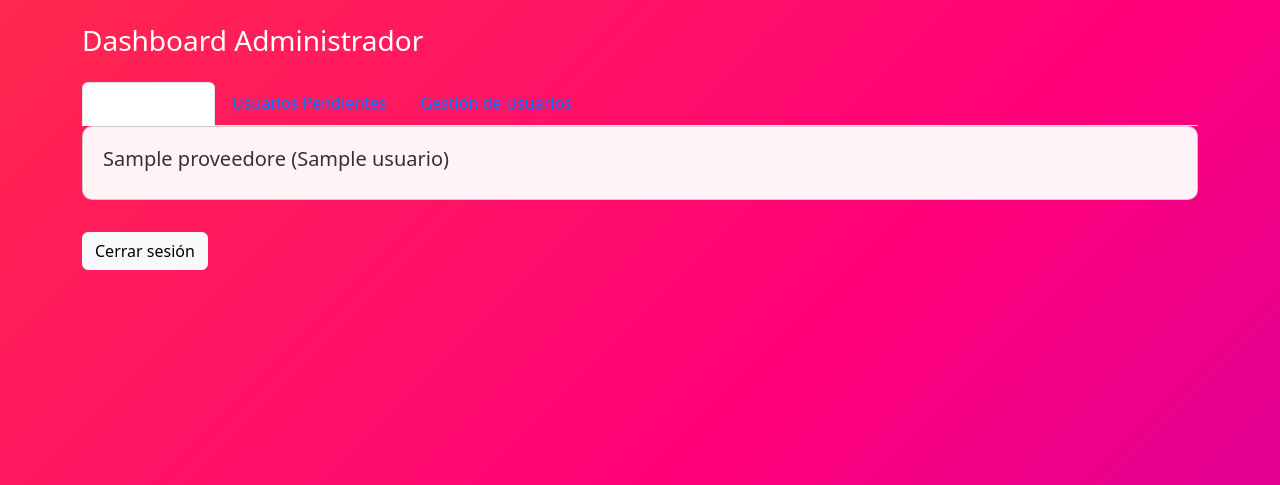
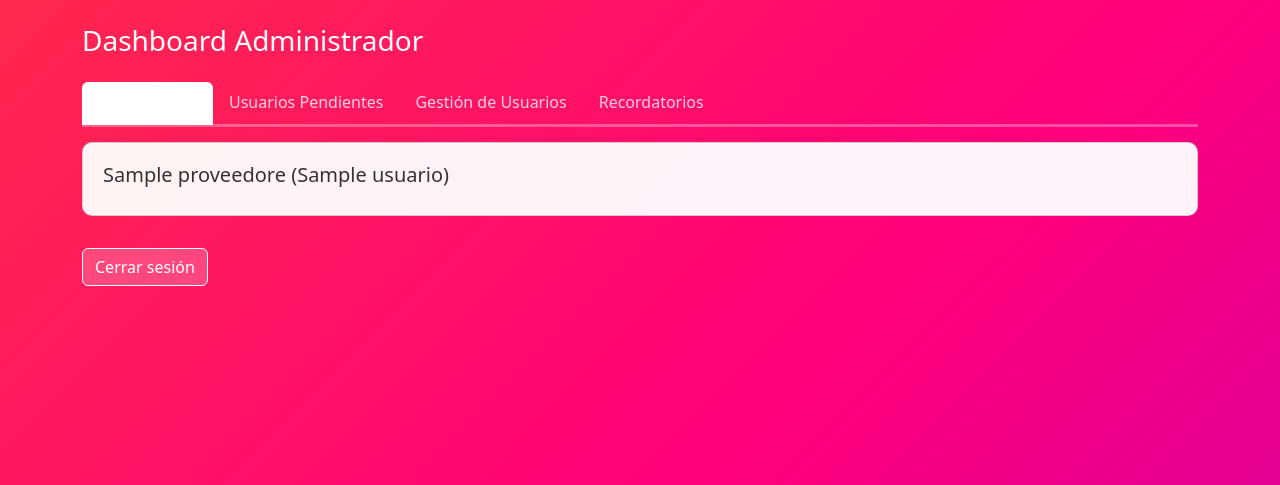
Before and after one commit to BrandonDanielRodriguezBocanegra/Prueba, a Flask app: template templates/dashboard_admin.html in a window 1280 px wide. Shown: the top 485 px of the page. Run offline with Flask 3, Linux system fonts and the light colour scheme; the template is opened without the code that fills it: most values are stand-ins (such as "Sample title", 1, 10 or a date in 2020); some libraries are stand-ins or nearby versions.

Commit message:
Update dashboard_admin.html

```diff
--- a/templates/dashboard_admin.html
+++ b/templates/dashboard_admin.html
@@ -14,11 +14,13 @@
             color: #fff;
             min-height: 100vh;
         }
+
         @keyframes gradientShift {
             0% { background-position: 0% 50%; }
             50% { background-position: 100% 50%; }
             100% { background-position: 0% 50%; }
         }
+
         .card {
             background: rgba(255,255,255,0.95);
             color: #333;
@@ -26,8 +28,51 @@
             padding: 20px;
             margin-bottom: 20px;
         }
-    .table th { background-color: #ff6a00; color: white; }
-    .nav-tabs .nav-link.active { color: #fff !important; border-bottom: 3px solid #fff; font-weight: bold; }
+
+        .table th {
+            background-color: #ff6a00;
+            color: white;
+        }
+
+        /* PESTAÑAS */
+        .nav-tabs {
+            border-bottom: 3px solid rgba(255,255,255,0.3);
+            margin-bottom: 15px;
+        }
+
+        .nav-tabs .nav-link {
+            color: rgba(255,255,255,0.8);
+            font-weight: 500;
+            border: none;
+            border-bottom: 3px solid transparent;
+            transition: all 0.3s ease;
+        }
+
+        .nav-tabs .nav-link:hover {
+            color: #fff;
+            border-bottom: 3px solid rgba(255,255,255,0.5);
+        }
+
+        .nav-tabs .nav-link.active {
+            color: #fff !important;
+            border-bottom: 3px solid #fff;
+            font-weight: bold;
+        }
+
+        .logout-btn {
+            background-color: rgba(255,255,255,0.2);
+            color: #fff;
+            border: 1px solid #fff;
+            transition: all 0.3s ease;
+        }
+
+        .logout-btn:hover {
+            background-color: #fff;
+            color: #6600ff;
+            border-color: #fff;
+        }
+
+        .container { padding-bottom: 30px; }
     </style>
 </head>
 <body>
@@ -35,176 +80,196 @@
 <div class="container mt-4">
     <h3 class="text-white mb-4">Dashboard Administrador</h3>
 
-  <!-- NAV -->
-  <ul class="nav nav-tabs" role="tablist">
-    <li class="nav-item">
-      <button class="nav-link active" data-bs-toggle="tab" data-bs-target="#proveedores">Proveedores</button>
+    <!-- PESTAÑAS -->
+    <ul class="nav nav-tabs" id="adminTabs" role="tablist">
+        <li class="nav-item" role="presentation">
+            <button class="nav-link active" id="proveedores-tab" data-bs-toggle="tab"
+                    data-bs-target="#proveedores" type="button" role="tab">
+                Proveedores
+            </button>
         </li>
-    <li class="nav-item">
-      <button class="nav-link" data-bs-toggle="tab" data-bs-target="#pendientes">Usuarios Pendientes</button>
+
+        <li class="nav-item" role="presentation">
+            <button class="nav-link" id="pendientes-tab" data-bs-toggle="tab"
+                    data-bs-target="#pendientes" type="button" role="tab">
+                Usuarios Pendientes
+            </button>
         </li>
-    <li class="nav-item">
-      <button class="nav-link" data-bs-toggle="tab" data-bs-target="#gestion">Gestión de Usuarios</button>
+
+        <li class="nav-item" role="presentation">
+            <button class="nav-link" id="gestion-tab" data-bs-toggle="tab"
+                    data-bs-target="#gestion" type="button" role="tab">
+                Gestión de Usuarios
+            </button>
+        </li>
+
+        <li class="nav-item" role="presentation">
+            <button class="nav-link" id="recordatorios-tab" data-bs-toggle="tab"
+                    data-bs-target="#recordatorios" type="button" role="tab">
+                Recordatorios
+            </button>
         </li>
     </ul>
 
     <div class="tab-content">
 
-    <!-- ========== TAB PROVEEDORES ========= -->
+        <!-- PESTAÑA PROVEEDORES -->
         <div class="tab-pane fade show active" id="proveedores" role="tabpanel">
+
             {% for p in proveedores %}
             <div class="card proveedor-card mb-3">
-        <h5>{{ p.nombre }} ({{ p.usuario }})</h5>
+                <h5>{{ p['nombre'] }} ({{ p['usuario'] }})</h5>
+
+                {% set docs_by_user = documentos_por_usuario[p['id']] %}
+
+                {% for project in projects %}
+                {% if project['provider_id'] == p['id'] %}
+
+                <h6>Proyecto: {{ project['name'] }} - {{ project['created_at'] }}</h6>
+
+                <table class="table table-bordered">
+                    <thead>
+                        <tr><th>Documento</th><th>Archivo</th><th>Estado</th></tr>
+                    </thead>
+                    <tbody>
+                        {% for doc in DOCUMENTOS_OBLIGATORIOS %}
+                        <tr>
+                            <td>{{ doc }}</td>
+                            <td>
+                                {% if docs_by_user.get(project['id']) %}
+                                    {% for d in docs_by_user[project['id']] %}
+                                        {% if d['tipo_documento'] == doc %}
+                                            {{ d['nombre_archivo'] }}
+                                        {% endif %}
+                                    {% endfor %}
+                                {% else %}
+                                    -
+                                {% endif %}
+                            </td>
+
+                            <td>
+                                {% if docs_by_user.get(project['id']) %}
+                                    {% for d in docs_by_user[project['id']] %}
+                                        {% if d['tipo_documento'] == doc %}
+                                        ✅
+                                        {% endif %}
+                                    {% endfor %}
+                                {% else %}
+                                    ❌
+                                {% endif %}
+                            </td>
+                        </tr>
+                        {% endfor %}
+                    </tbody>
+                </table>
+
+                {% endif %}
+                {% endfor %}
             </div>
+
             {% else %}
             <p>No hay proveedores aprobados.</p>
             {% endfor %}
         </div>
 
-    <!-- ========== TAB USUARIOS PENDIENTES ========= -->
+        <!-- PESTAÑA USUARIOS PENDIENTES -->
         <div class="tab-pane fade" id="pendientes" role="tabpanel">
             {% if pendientes %}
-      <table class="table table-bordered mt-3 table-light text-dark">
+            <table class="table table-bordered mt-3">
                 <thead>
                     <tr><th>Nombre</th><th>Usuario</th><th>Correo</th><th>Rol</th><th>Acciones</th></tr>
                 </thead>
                 <tbody>
                     {% for p in pendientes %}
                     <tr>
-            <td>{{ p.nombre }}</td>
-            <td>{{ p.usuario }}</td>
-            <td>{{ p.correo }}</td>
-            <td>{% if p.rol==1 %}Admin{% else %}Proveedor{% endif %}</td>
+                        <td>{{ p['nombre'] }}</td>
+                        <td>{{ p['usuario'] }}</td>
+                        <td>{{ p['correo'] }}</td>
+                        <td>{% if p['rol']==1 %}Admin{% else %}Proveedor{% endif %}</td>
                         <td>
-              <a href="{{ url_for('accion', id=p.id, accion='aprobar') }}" class="btn btn-success btn-sm">Aprobar</a>
-              <a href="{{ url_for('accion', id=p.id, accion='rechazar') }}" class="btn btn-danger btn-sm">Rechazar</a>
+                            <a href="{{ url_for('accion', id=p['id'], accion='aprobar') }}"
+                               class="btn btn-success btn-sm">Aprobar</a>
+                            <a href="{{ url_for('accion', id=p['id'], accion='rechazar') }}"
+                               class="btn btn-danger btn-sm">Rechazar</a>
                         </td>
                     </tr>
                     {% endfor %}
                 </tbody>
             </table>
-      {% else %}<p>No hay usuarios pendientes.</p>{% endif %}
+            {% else %}
+            <p>No hay usuarios pendientes.</p>
+            {% endif %}
         </div>
 
-    <!-- ========== TAB GESTIÓN DE USUARIOS ========= -->
-    <div class="tab-pane fade mt-3" id="gestion">
-      <h4>Gestión de Usuarios</h4>
+        <!-- PESTAÑA GESTIÓN DE USUARIOS -->
+        <div class="tab-pane fade" id="gestion" role="tabpanel">
+            <p>Aquí se podrán eliminar o editar proveedores (pendiente de implementación de botones y lógica).</p>
+        </div>
 
-      <table class="table table-bordered table-light text-dark mt-3">
-        <thead>
-          <tr><th>ID</th><th>Nombre</th><th>Usuario</th><th>Correo</th><th>Acciones</th></tr>
-        </thead>
-        <tbody>
+        <!-- PESTAÑA RECORDATORIOS -->
+        <div class="tab-pane fade" id="recordatorios" role="tabpanel">
+            <div class="card">
+                <h5>Enviar recordatorio</h5>
+                <p>Selecciona los proveedores y escribe tu mensaje:</p>
+
+                <form id="form-reminder">
                     {% for p in proveedores %}
-          <tr id="row-{{ p.id }}">
-            <td>{{ p.id }}</td>
-            <td>{{ p.nombre }}</td>
-            <td>{{ p.usuario }}</td>
-            <td>{{ p.correo }}</td>
-            <td>
-              <!-- EDITAR (MODAL) -->
-              <button class="btn btn-warning btn-sm"
-                data-bs-toggle="modal"
-                data-bs-target="#modalEditar"
-                data-id="{{ p.id }}"
-                data-nombre="{{ p.nombre }}"
-                data-correo="{{ p.correo }}"
-                data-rol="{{ p.rol }}">
-                Editar
-              </button>
+                    <div class="form-check">
+                        <input class="form-check-input" type="checkbox" value="{{ p['id'] }}" id="provider{{ p['id'] }}">
+                        <label class="form-check-label" for="provider{{ p['id'] }}">
+                            {{ p['nombre'] }} ({{ p['usuario'] }})
+                        </label>
+                    </div>
+                    {% endfor %}
 
-              <!-- BORRAR (USANDO data-id PARA EVITAR ERRORES JINJA/JS) -->
-              <button class="btn btn-danger btn-sm" data-id="{{ p.id }}" onclick="deleteUserFromButton(this)">
-                Eliminar
-              </button>
-            </td>
-          </tr>
-          {% endfor %}
-        </tbody>
-      </table>
+                    <div class="mb-2 mt-2">
+                        <input type="text" class="form-control" placeholder="Asunto" id="reminder_subject" required>
+                    </div>
+
+                    <div class="mb-2">
+                        <textarea class="form-control" id="reminder_message"
+                                  placeholder="Mensaje..." rows="4" required></textarea>
+                    </div>
+
+                    <button type="submit" class="btn btn-primary">Enviar recordatorio</button>
+                </form>
+
+                <div id="reminder_status" class="mt-2"></div>
+            </div>
         </div>
     </div>
 
-  <a href="{{ url_for('logout') }}" class="btn btn-light mt-3">Cerrar sesión</a>
-</div>
-
-
-<!-- ===================== MODAL EDITAR ===================== -->
-<div class="modal fade" id="modalEditar" tabindex="-1">
-  <div class="modal-dialog">
-    <div class="modal-content text-dark">
-
-      <form method="POST" action="/admin/editar">
-        <div class="modal-header">
-          <h5 class="modal-title">Editar Usuario</h5>
-          <button type="button" class="btn-close" data-bs-dismiss="modal"></button>
-        </div>
-
-        <div class="modal-body">
-          <input type="hidden" name="id" id="editId">
-
-          <label>Nombre:</label>
-          <input type="text" class="form-control" name="nombre" id="editNombre" required>
-
-          <label>Correo:</label>
-          <input type="email" class="form-control" name="correo" id="editCorreo" required>
-
-          <label>Rol:</label>
-          <select class="form-control" name="rol" id="editRol">
-            <option value="1">Administrador</option>
-            <option value="2">Proveedor</option>
-          </select>
-        </div>
-
-        <div class="modal-footer">
-          <button class="btn btn-primary" type="submit">Guardar</button>
-          <button class="btn btn-secondary" type="button" data-bs-dismiss="modal">Cancelar</button>
-        </div>
-      </form>
-    </div>
-  </div>
+    <a href="{{ url_for('logout') }}" class="btn logout-btn mt-3">Cerrar sesión</a>
 </div>
 
 
 <script src="https://cdn.jsdelivr.net/npm/bootstrap@5.3.3/dist/js/bootstrap.bundle.min.js"></script>
 
 <script>
-// PASA DATOS DEL BOTÓN AL MODAL
-$('#modalEditar').on('show.bs.modal', function(e) {
-  let btn = $(e.relatedTarget);
-  $('#editId').val(btn.data('id'));
-  $('#editNombre').val(btn.data('nombre'));
-  $('#editCorreo').val(btn.data('correo'));
-  $('#editRol').val(btn.data('rol'));
+$('#form-reminder').on('submit', function(e){
+    e.preventDefault();
+
+    let provider_ids = [];
+    $('#form-reminder input[type=checkbox]:checked').each(function(){
+        provider_ids.push($(this).val());
     });
 
-// FUNCION ELIMINAR USUARIO - LEE id DESDE data-id DEL BOTÓN
-function deleteUserFromButton(btn) {
-  const id = btn.getAttribute('data-id');
-  deleteUser(id);
+    let subject = $('#reminder_subject').val();
+    let message = $('#reminder_message').val();
+
+    $.ajax({
+        url: "{{ url_for('send_reminder') }}",
+        type: 'POST',
+        contentType: 'application/json',
+        data: JSON.stringify({provider_ids, subject, message}),
+        success: function(res){
+            $('#reminder_status').text('Recordatorio enviado a ' + res.sent + ' proveedores.');
+        },
+        error: function(){
+            $('#reminder_status').text('Error al enviar recordatorio.');
         }
-
-function deleteUser(id) {
-  if (!confirm("¿Seguro que deseas eliminar este usuario? Esto eliminará todos sus datos.")) return;
-
-  fetch("/admin/delete_user", {
-    method: "POST",
-    headers: { "Content-Type": "application/json" },
-    body: JSON.stringify({ id: id })
-  })
-  .then(res => res.json())
-  .then(data => {
-    if (data.success) {
-      // eliminar fila de la tabla sin recargar
-      const row = document.getElementById("row-" + id);
-      if (row) row.remove();
-      alert("Usuario eliminado correctamente.");
-    } else {
-      alert("Error: " + (data.msg || JSON.stringify(data)));
-    }
-  })
-  .catch(err => alert("Error: " + err));
-}
+    });
+});
 </script>
 
 </body>
```
Lines whose indentation alone changed are shown as unchanged.
